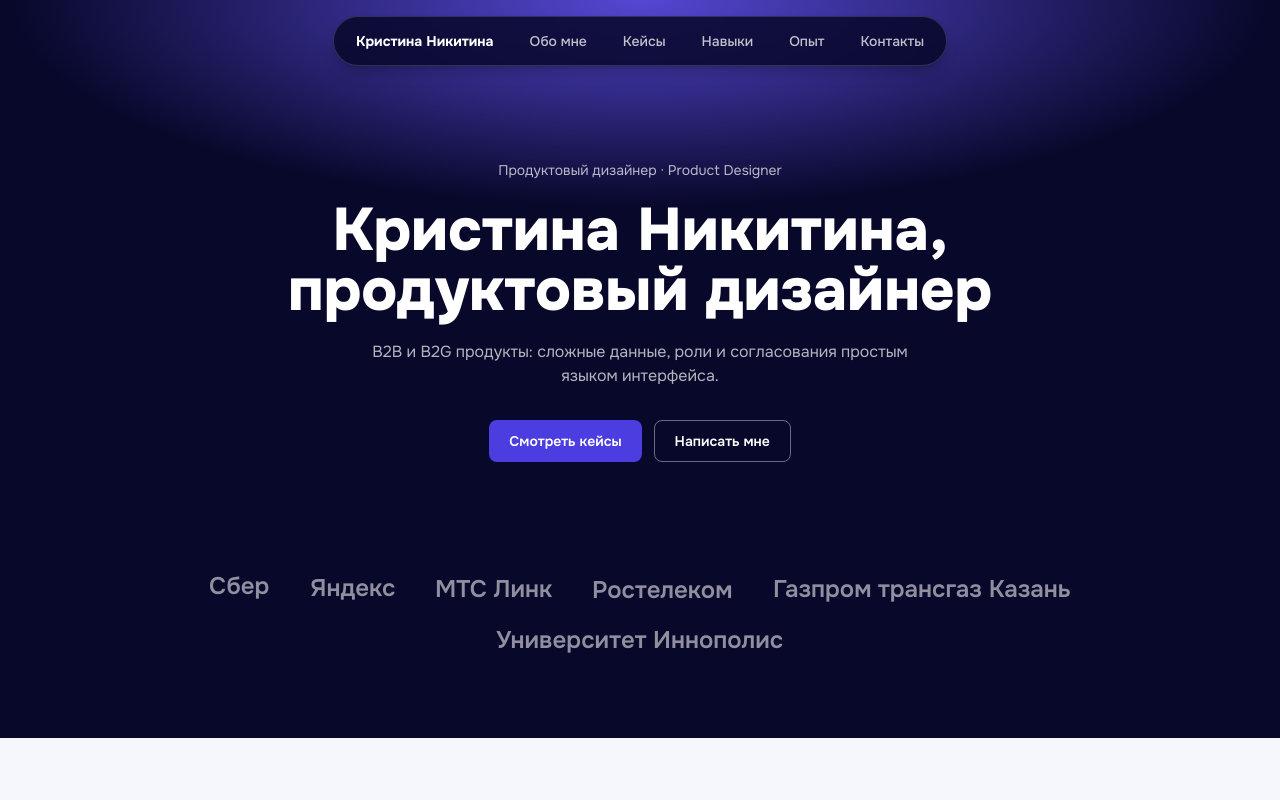
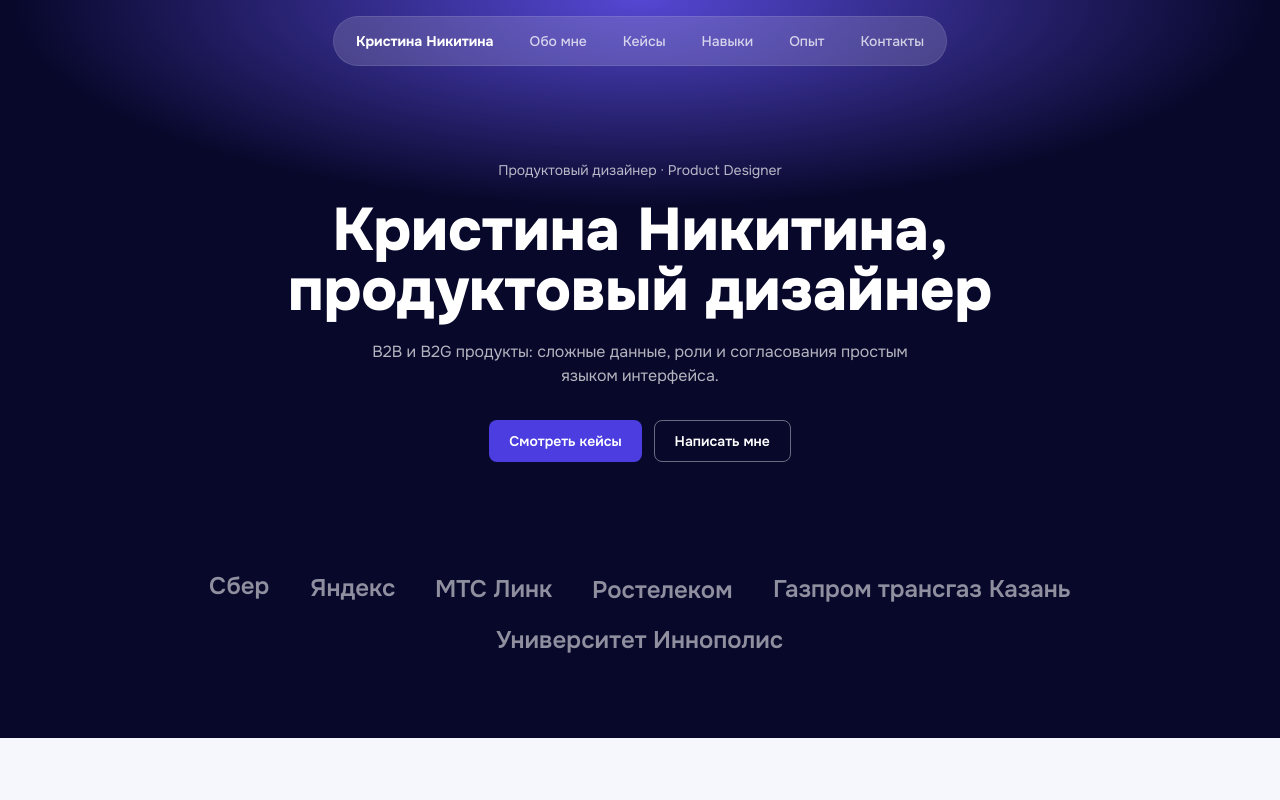
Before and after one commit to Nikitina-Kristina/portfolio, a React (Vite) app: page / in a window 1280 px wide. Shown: the top 800 px of the page. Built offline with nearby package versions, Linux system fonts and the light colour scheme.

Commit message:
Translucent glass header over hero
Co-Authored-By: Claude Sonnet 5.5 <noreply@anthropic.com>
Claude-Session: https://claude.ai/code/session_01DRJPMU6T7pz3YPBHNkdT9m

```diff
--- a/src/components/Header.jsx
+++ b/src/components/Header.jsx
@@ -1,3 +1,4 @@
+import { useEffect, useState } from 'react'
 import { Link, useLocation, useNavigate } from 'react-router-dom'
 
 const items = [['about', 'Обо мне'], ['cases', 'Кейсы'], ['skills', 'Навыки'], ['experience', 'Опыт'], ['contacts', 'Контакты']]
@@ -5,6 +6,14 @@ const items = [['about', 'Обо мне'], ['cases', 'Кейсы'], ['skills', '
 export default function Header() {
   const nav = useNavigate()
   const { pathname } = useLocation()
+  const [past, setPast] = useState(false)
+  useEffect(() => {
+    const on = () => setPast(window.scrollY > 520)
+    on()
+    window.addEventListener('scroll', on, { passive: true })
+    return () => window.removeEventListener('scroll', on)
+  }, [])
+  const glass = pathname === '/' && !past
   const go = (id) => {
     const scroll = () => document.getElementById(id)?.scrollIntoView({ behavior: 'smooth' })
     if (pathname === '/') scroll()
@@ -12,7 +21,7 @@ export default function Header() {
   }
   return (
     <header className="fixed inset-x-0 top-4 z-30 flex justify-center px-4">
-      <nav className="flex max-w-full items-center gap-1 overflow-x-auto rounded-full border border-white/15 bg-night/85 p-1.5 text-sm font-medium text-white shadow-lg shadow-black/20 backdrop-blur">
+      <nav className={`flex max-w-full items-center gap-1 overflow-x-auto rounded-full border p-1.5 text-sm font-medium text-white backdrop-blur-xl transition-colors duration-300 ${glass ? 'border-white/10 bg-white/15' : 'border-white/15 bg-night/85 shadow-lg shadow-black/20'}`}>
         <Link to="/" className="whitespace-nowrap rounded-full px-4 py-2 font-bold hover:bg-white/10">Кристина Никитина</Link>
         {items.map(([id, label]) => (
           <button key={id} onClick={() => go(id)} className="whitespace-nowrap rounded-full px-4 py-2 text-white/75 transition hover:bg-white/10 hover:text-white">{label}</button>
```
